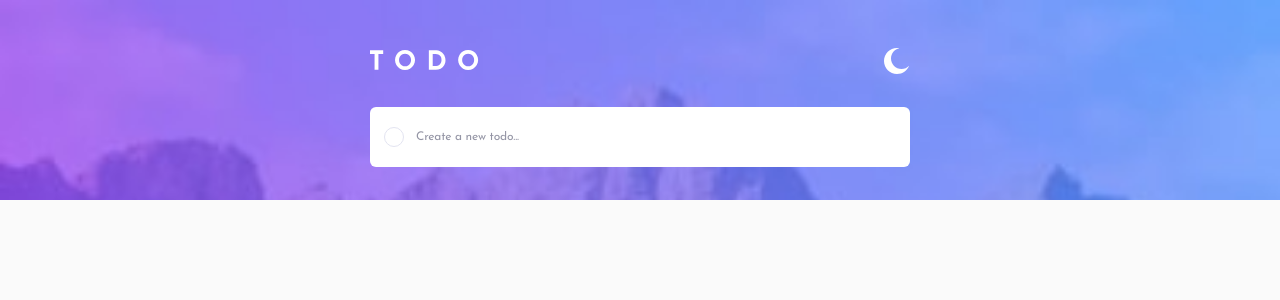
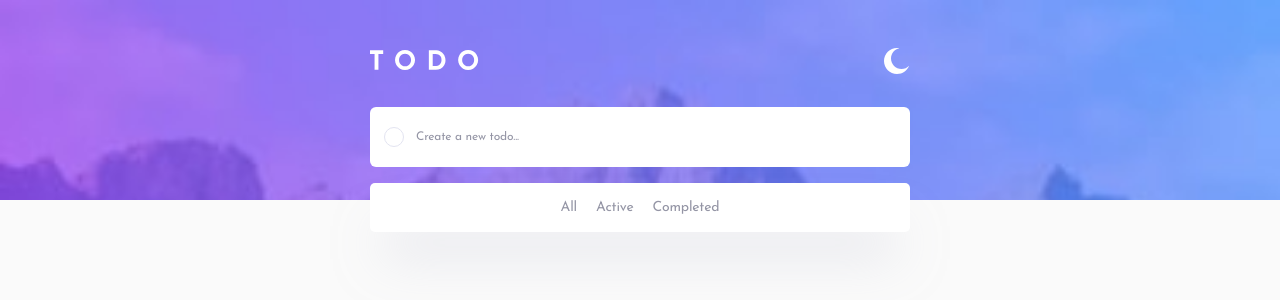
Before and after one commit to aaronkagan/supercharged-todo-list, a React (Vite) app: page / in a window 1280 px wide. Shown: the top 300 px of the page. Built offline with nearby package versions, Linux system fonts and the light colour scheme.

Commit message:
styling filter bar

```diff
--- a/src/App.tsx
+++ b/src/App.tsx
@@ -149,6 +149,11 @@ function App() {
               </div>
             </StyledTodoList>
           ) : null}
+          <StyledFilterBar>
+            <span>All</span>
+            <span>Active</span>
+            <span>Completed</span>
+          </StyledFilterBar>
         </div>
       </StyledMain>
     </ThemeProvider>
@@ -220,9 +225,12 @@ const StyledTodoList = styled.ul`
   border-radius: 0.5rem;
   background-color: ${(props) => props.theme.todoBg};
   box-shadow: ${(props) => props.theme.todoListBoxShadow};
+  color: ${(props) => props.theme.todoColor};
 
   .todoListBottom {
+    color: ${(props) => props.theme.todoBottomColor};
     color: ${(props) => props.theme.todoListBottomColor};
+
     padding: 1.6rem 2rem;
     display: flex;
     justify-content: space-between;
@@ -231,4 +239,27 @@ const StyledTodoList = styled.ul`
   }
 `;
 
+const StyledFilterBar = styled.div`
+  padding: 1.7rem;
+  background-color: ${(props) => props.theme.todoBg};
+  box-shadow: ${(props) => props.theme.todoListBoxShadow};
+  color: ${(props) => props.theme.todoListBottomColor};
+  display: flex;
+  border-radius: 0.5rem;
+  margin-top: 1.6rem;
+  display: flex;
+  justify-content: center;
+  gap: 1.9rem;
+  font-size: 1.4rem;
+  letter-spacing: -0.194px;
+
+  span {
+    cursor: pointer;
+
+    &:hover {
+      color: ${(props) => props.theme.todoColor};
+    }
+  }
+`;
+
 export default App;
```
